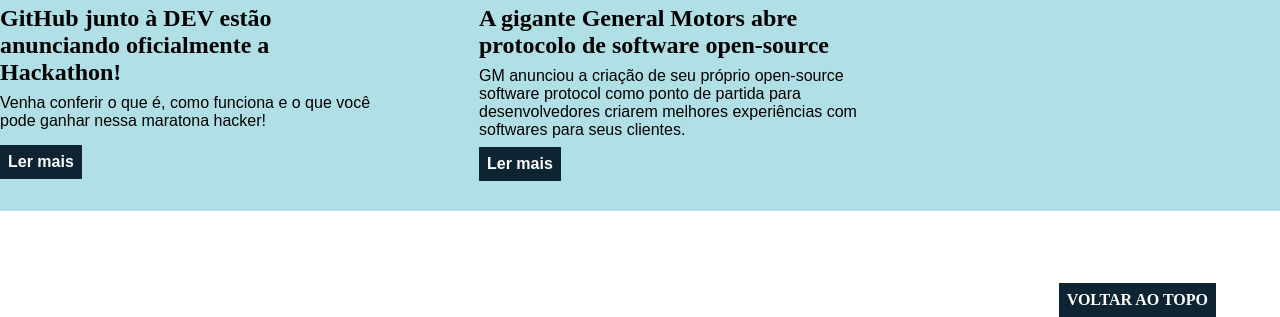
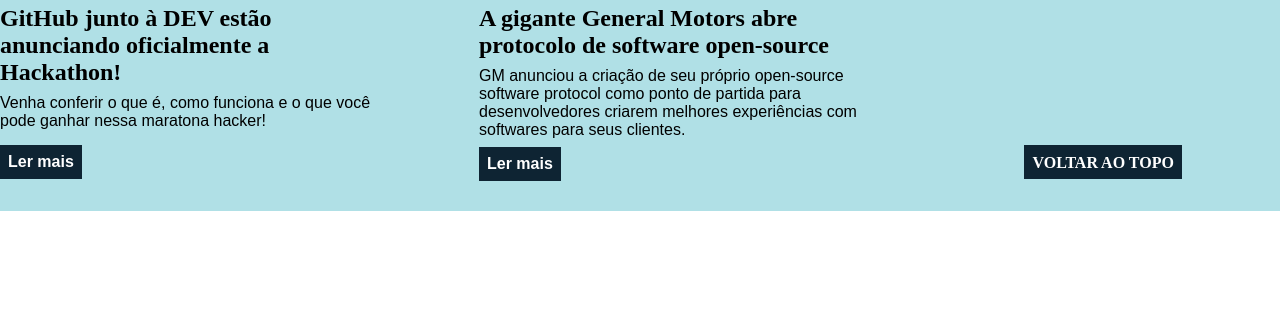
Before and after one commit to cvictor18/curso_ebac_frontend, a plain HTML site: page css/index.html in a window 1280 px wide. Shown: the part 2614-2931 px from the top of the page. After the commit the page ends 2843 px from the top, so only its background shows below. Drawn offline with Linux system fonts and the light colour scheme.

Commit message:
fix: corrigindo formatação

```diff
--- a/css/secondary.css
+++ b/css/secondary.css
@@ -33,18 +33,17 @@
 }
 
 footer a {
-    margin: 5px 0px;
     display: flexbox;
-    position: absolute;
-    right: 5%;
-    bottom: -2136px;
+    position: relative;
+    left: 80%;
+    bottom: 58px;
     text-transform: uppercase;
     text-decoration: none;
     color: black;
     font-weight: bold;
     background-color: rgb(14, 36, 51);
     color: #fff;
-    padding: 8px;
+    padding: 8.5px;
 }
 
 footer a:hover {
```
